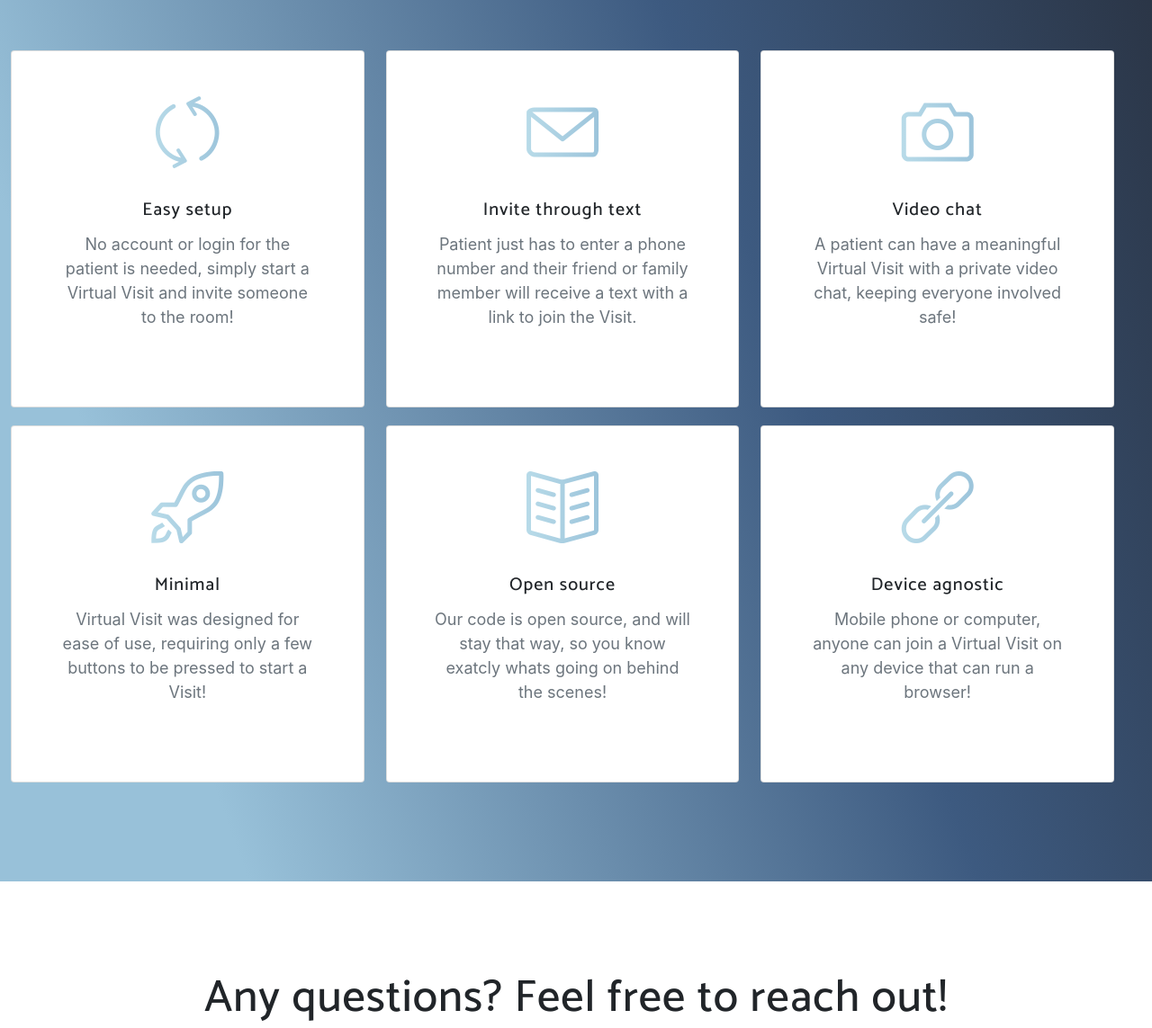
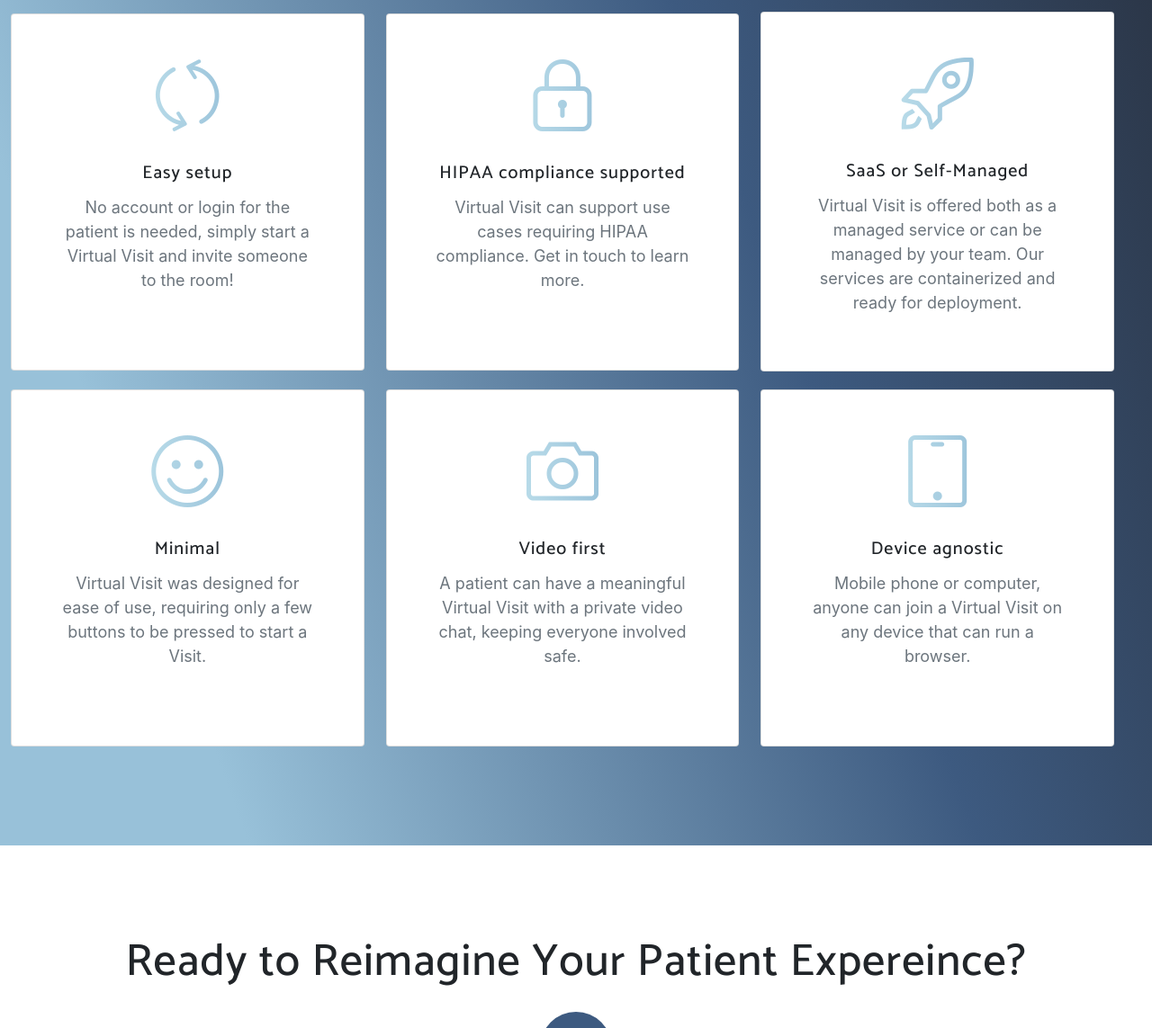
Before and after one commit to waveformhealth/waveformhealth.github.io, a website with bundled scripts: page index.html in a window 1280 px wide. Shown: the part 1461-2604 px from the top of the page at 90% size. Built offline with nearby package versions, Linux system fonts and the light colour scheme; a web font is replaced by a local one.

Commit message:
Update copy

```diff
--- a/index.html
+++ b/index.html
@@ -61,9 +61,7 @@
       <div class="row h-100">
         <div class="col-lg-7 my-auto">
           <div class="header-content mx-auto">
-            <h1 class="mb-5" style="color: white;">Virtual Visit is an android app that helps connect hospital patients
-              with their loved ones
-              in a simple and secure way.</h1>
+            <h1 class="mb-5" style="color: white;">Virtual Visit is the easiest way to get patients connected with their loved ones.</h1>
             <a href="#download" class="btn btn-outline btn-xl js-scroll-trigger" style="margin-bottom: 20px;">Start Now for Free!</a>
             <br>
             <a href="https://github.com/waveformhealth" class="viewCode" >View the code</a>
@@ -103,8 +101,7 @@
     <div class="container">
       <div class="row">
         <div class="col-md-8 mx-auto">
-          <h2 class="section-heading">Try the app here!</h2>
-          <p>If this is the solution you need, download it now for free!</p>
+          <h2 class="section-heading">Virtual Visit Platform</h2>
           <h3>*Coming soon</h3>
           <div class="badges">
             <!-- <a class="badge-link disable" href="#"><img src="img/google-play-badge.svg" alt="" style="opacity: .5;"></a> -->
@@ -141,11 +138,40 @@
           <div class="column">
             <div class="card">
               <div class="feature-item">
-                <i class="icon-envelope text-primary"></i>
+                <i class="icon-lock text-primary"></i>
                 <div class="card-body">
-                  <h5 class="card-title">Invite through text</h5>
-                  <p class="text-muted">Patient just has to enter a phone number and their friend or family member
-                    will receive a text with a link to join the Visit.</p>
+                  <h5 class="card-title">HIPAA compliance supported</h5>
+                  <p class="text-muted">Virtual Visit can support use cases requiring HIPAA compliance.
+                      Get in touch to learn more.
+                  </p>
+                </div>
+              </div>
+            </div>
+          </div>
+
+          <div class="column">
+            <div class="card">
+              <div class="feature-item">
+                <i class="icon-rocket text-primary"></i>
+                <div class="card-body">
+                  <h5 class="card-title">SaaS or Self-Managed</h5>
+                  <p class="text-muted">Virtual Visit is offered both as a managed service or can be managed by your team.
+                    Our services are containerized and ready for deployment.</p>
+                </div>
+              </div>
+            </div>
+          </div>
+        </div>
+
+        <div class="row">
+          <div class="column">
+            <div class="card">
+              <div class="feature-item">
+                <i class="icon-emotsmile text-primary"></i>
+                <div class="card-body">
+                  <h5 class="card-title">Minimal</h5>
+                  <p class="text-muted">Virtual Visit was designed for ease of use, requiring only a few buttons to be
+                    pressed to start a Visit.</p>
                 </div>
               </div>
             </div>
@@ -156,24 +182,9 @@
               <div class="feature-item">
                 <i class="icon-camera text-primary"></i>
                 <div class="card-body">
-                  <h5 class="card-title">Video chat</h5>
+                  <h5 class="card-title">Video first</h5>
                   <p class="text-muted">A patient can have a meaningful Virtual Visit with a private video chat,
-                    keeping everyone involved safe!</p>
-                </div>
-              </div>
-            </div>
-          </div>
-        </div>
-
-        <div class="row">
-          <div class="column">
-            <div class="card">
-              <div class="feature-item">
-                <i class="icon-rocket text-primary"></i>
-                <div class="card-body">
-                  <h5 class="card-title">Minimal</h5>
-                  <p class="text-muted">Virtual Visit was designed for ease of use, requiring only a few buttons to be
-                    pressed to start a Visit!</p>
+                    keeping everyone involved safe.</p>
                 </div>
               </div>
             </div>
@@ -182,24 +193,11 @@
           <div class="column">
             <div class="card">
               <div class="feature-item">
-                <i class="icon-book-open text-primary"></i>
-                <div class="card-body">
-                  <h5 class="card-title">Open source</h5>
-                  <p class="text-muted">Our code is open source, and will stay that way, so you know exatcly whats
-                    going on behind the scenes!</p>
-                </div>
-              </div>
-            </div>
-          </div>
-
-          <div class="column">
-            <div class="card">
-              <div class="feature-item">
-                <i class="icon-link text-primary"></i>
+                <i class="icon-screen-tablet text-primary"></i>
                 <div class="card-body">
                   <h5 class="card-title">Device agnostic</h5>
                   <p class="text-muted">Mobile phone or computer, anyone can join a Virtual Visit on any device that
-                    can run a browser! </p>
+                    can run a browser.</p>
                 </div>
               </div>
             </div>
@@ -211,7 +209,7 @@
 
   <section class="contact" id="contact">
     <div class="container">
-      <h2>Any questions? Feel free to reach out!</h2>
+      <h2>Ready to Reimagine Your Patient Expereince?</h2>
       <ul class="list-inline list-social">
         <!-- <li class="list-inline-item social-twitter">
           <a href="#">
```
